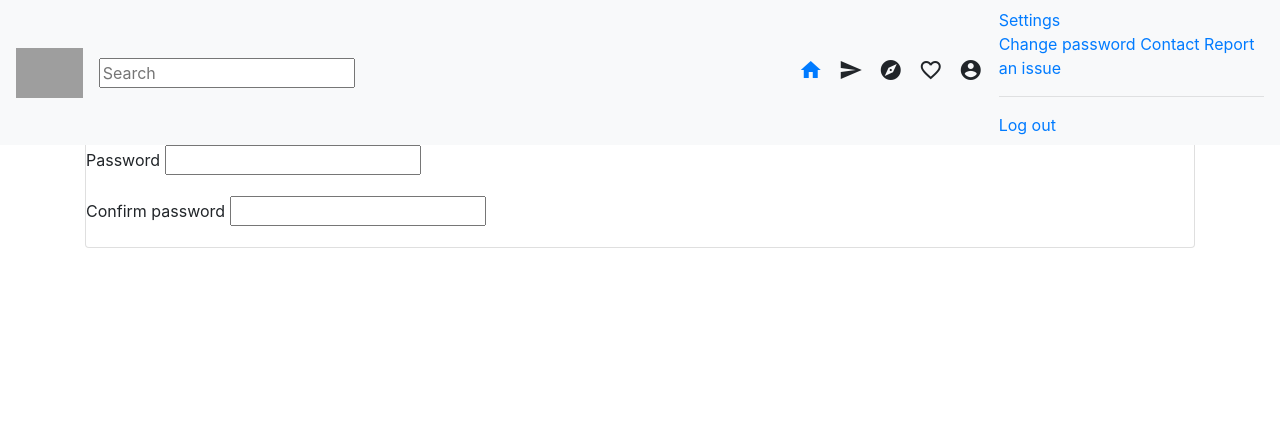
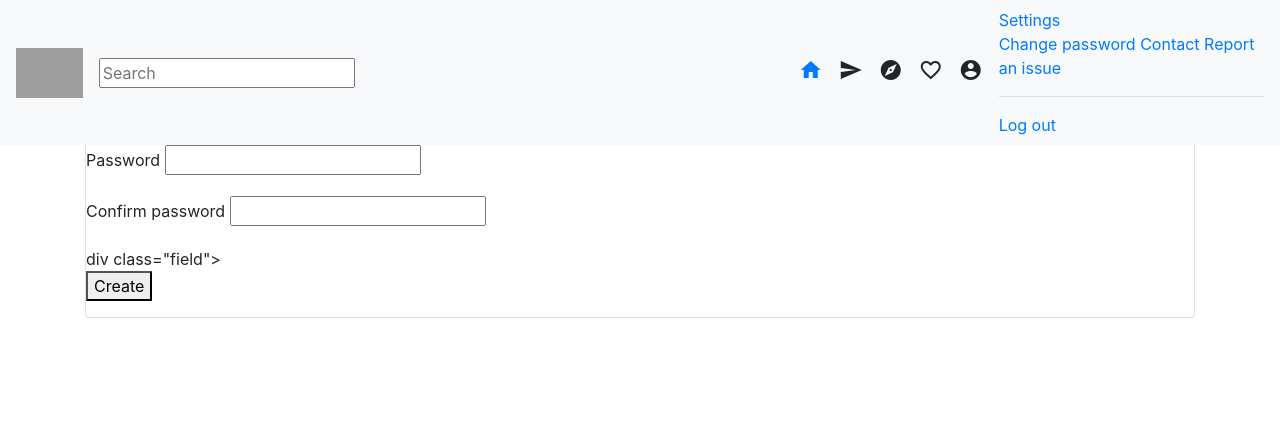
Before and after one commit to LincolnMoki/instagram, a Django app: template instagram/templates/instagram/signup.html in a window 1280 px wide. Shown: the top 445 px of the page. Run offline with Django 3.2, Linux system fonts and the light colour scheme; the template is opened without the code that fills it, so the values that code supplies are empty, except form fields; tables that the repository leaves empty hold one stand-in row (values such as "Sample post"); form fields are guessed from the names that the template uses; some libraries are stand-ins or nearby versions; grey boxes are pictures that could not be loaded.

Commit message:
added class field for create button

```diff
--- a/instagram/templates/instagram/signup.html
+++ b/instagram/templates/instagram/signup.html
@@ -60,6 +60,18 @@
           <span style="color: red; font-weight: bold;">{{ form.errors }}</span>
         </div>
       </div>
+      div class="field">
+      <p class="control">
+        <button type="submit" name="action" class="button is-success">
+          Create
+        </button>
+      </p>
+    </div>
+
+
+      </div>
+</div>
+
 
 
 
```
